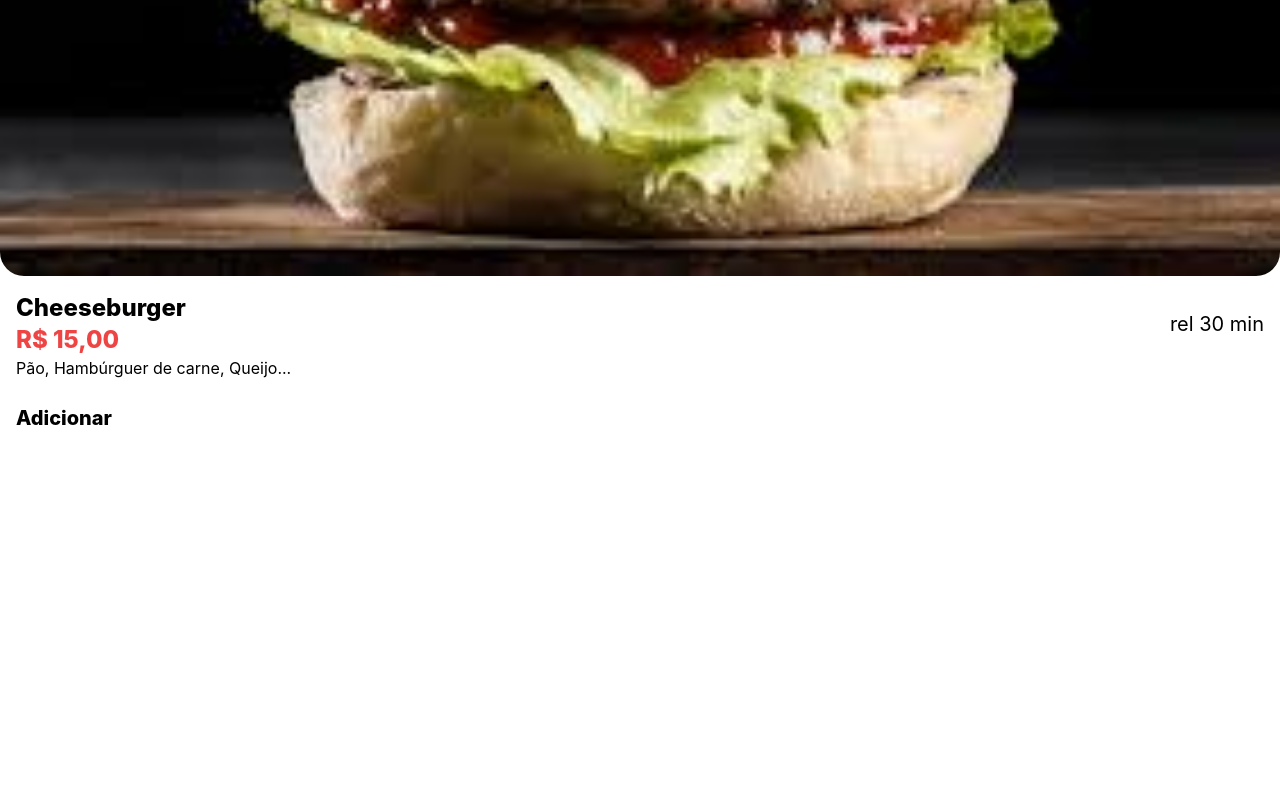
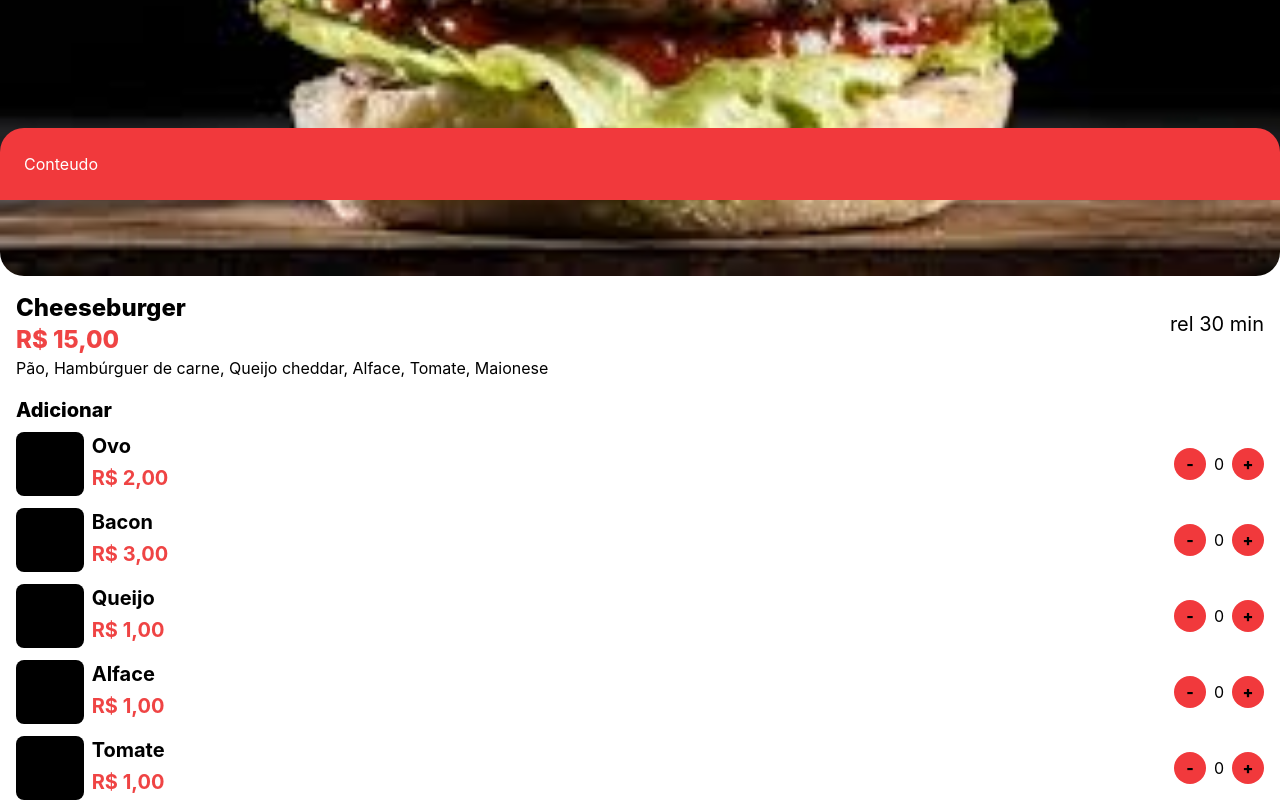
Before and after one commit to DiogoRocha22/food-project, a React (Vite) app: page /item/1 in a window 1280 px wide. Shown: the part 600-1402 px from the top of the page. Before the commit the page ends 1072 px from the top, so only its background shows below. Built offline with nearby package versions, Linux system fonts and the light colour scheme.

Commit message:
feat: tela fazer pedido v1 OK

```diff
--- /dev/null
+++ b/src/components/ExtraItem.tsx
@@ -0,0 +1,25 @@
+import { Extra } from '../models/Adicional'
+import Incrementer from './Incrementer'
+
+type Props = {
+  extra: Extra
+}
+
+export default function ExtraItem({extra}: Props) {
+  return (
+    <div className='flex justify-between items-center'>
+      <div className='flex gap-2'>
+        <div className='bg-black p-5 rounded-lg'>
+          img
+        </div>
+
+        <div className='flex flex-col gap-1 text-xl font-bold'>
+          <h4>{extra.name}</h4>
+          <h4 className='text-red-500'>R$ {extra.price},00</h4>
+        </div>
+      </div>
+
+      <Incrementer />
+    </div>
+  )
+}
--- /dev/null
+++ b/src/components/Incrementer.tsx
@@ -0,0 +1,27 @@
+import { useState } from "react";
+
+export default function Incrementer() {
+  const [amount, setAmount] = useState(0);
+
+  return (
+    <div className="flex gap-2 items-center">
+      <button
+        onClick={() => {
+          setAmount(amount - 1);
+        }}
+        className="w-8 h-8 flex justify-center items-center rounded-full bg-primary text-black font-extrabold"
+      >
+        -
+      </button>
+      <span>{amount}</span>
+      <button
+        onClick={() => {
+          setAmount(amount + 1);
+        }}
+        className="w-8 h-8 flex justify-center items-center rounded-full bg-primary text-black font-extrabold"
+      >
+        +
+      </button>
+    </div>
+  );
+}
--- /dev/null
+++ b/src/components/MainAction.tsx
@@ -0,0 +1,18 @@
+import { ReactNode } from "react"
+
+type Props = {
+  action: () => void
+  children: ReactNode
+}
+
+export default function MainAction({action, children}: Props) {
+  return (
+    <div
+    className="bg-primary p-6 text-white sticky bottom-0 rounded-t-3xl"
+    onClick={() => {
+      action()
+    }}>
+      {children}
+    </div>
+  )
+}
--- a/src/mock/hamburguers.ts
+++ b/src/mock/hamburguers.ts
@@ -1,6 +1,15 @@
+import { Extra } from "../models/Adicional";
 import { Category } from "../models/Category";
 import { Food } from "../models/Food";
 const illustrationUrl = "/src/assets/hamburguer.jpeg";
+
+const adicionaisHamburguer: Extra [] = [
+  { name: "Ovo", price: 2.00 },
+  { name: "Bacon", price: 3.00 },
+  { name: "Queijo", price: 1.00 },
+  { name: "Alface", price: 1.00 },
+  { name: "Tomate", price: 1.00 }
+];
 
 const item1 = new Food(
   1, // ID
@@ -47,4 +56,4 @@ const item5 = new Food(
   illustrationUrl
 );
 
-export const categoryHamburguer = new Category("Hambúrguer", [item1, item2, item3, item4, item5]);
+export const categoryHamburguer = new Category("Hambúrguer", [item1, item2, item3, item4, item5], adicionaisHamburguer);
--- /dev/null
+++ b/src/models/Adicional.ts
@@ -0,0 +1,4 @@
+export type Extra = {
+  name: string
+  price: number
+}
--- a/src/models/Category.ts
+++ b/src/models/Category.ts
@@ -1,13 +1,16 @@
+import { Extra } from "./Adicional";
 import { Item } from "./Item";
 
 export class Category{
   private name:string;
   private items: Item [];
+  private extra: Extra [];
   private descripion: string;
 
-  constructor(name:string, items: Item [], description?: string){
+  constructor(name:string, items: Item [], extra: Extra [], description?: string){
     this.name = name;
     this.items = items;
+    this.extra = extra;
     this.descripion = description || "";
   }
 
@@ -32,4 +35,11 @@ export class Category{
     this.descripion = descripion;
   }
 
+  public getExtras(): Extra [] {
+    return this.extra;
+  }
+  public setExtras(extra: Extra []) {
+    this.extra = extra;
+  }
+
 }
--- a/src/pages/FoodDetail.tsx
+++ b/src/pages/FoodDetail.tsx
@@ -1,6 +1,8 @@
 import { useParams } from 'react-router-dom';
 import { categoryHamburguer } from '../mock/hamburguers';
 import { getIngredients } from '../utils/getIngredients';
+import ExtraItem from '../components/ExtraItem';
+import MainAction from '../components/MainAction';
 
 export default function FoodDetail() {
   const { id } = useParams();
@@ -29,17 +31,31 @@ export default function FoodDetail() {
               rel 30 min
             </span>
           </div>
-          <span>{getIngredients(item)}</span>
+          <span>{getIngredients(item, false)}</span>
         </section>
 
-        <section className='py-6'>
-          <h2 className='font-extrabold text-xl'>Adicionar</h2>
+        <section className='pt-4 flex flex-col gap-5'>
+          <div className='flex flex-col gap-2'>
+            <h2 className='font-extrabold text-xl'>Adicionar</h2>
 
-          <div className='flex flex-col gap-3'>
+            <div className='flex flex-col gap-3'>
+              {categoryHamburguer.getExtras().map((extra, index) => (
+                <ExtraItem key={index} extra={extra}/>
+              ))}
+            </div>
+          </div>
 
+          <div className='flex flex-col gap-2'>
+            <h2 className='font-extrabold text-xl'>Observação</h2>
+
+            <div className='w-full'>
+              <textarea className='w-full border border-slate-600 rounded-2xl p-3 focus:outline-none' name="observation" id="observation" placeholder='Sem cebola, sem molho etc..' rows={3}></textarea>
+            </div>
           </div>
         </section>
       </main>
+
+      <MainAction children={"Conteudo"} action={() => alert("click")}/>
     </div>
   )
 }
--- a/src/utils/getIngredients.ts
+++ b/src/utils/getIngredients.ts
@@ -1,11 +1,13 @@
 import { Food } from "../models/Food"
 import { Item } from "../models/Item"
 
-export function getIngredients(item: Item){
+export function getIngredients(item: Item, limit: boolean = true){
   if(item instanceof Food){
-    return item.getIngredients().join(", ").length > 32
-    ? item.getIngredients().join(", ").slice(0, 32) + "..."
-    : item.getIngredients().join(", ")
+    return limit
+      ? item.getIngredients().join(", ").length > 32
+        ? item.getIngredients().join(", ").slice(0, 32) + "..."
+        : item.getIngredients().join(", ")
+      : item.getIngredients().join(", ")
   }else{
     return ""
   }
```
